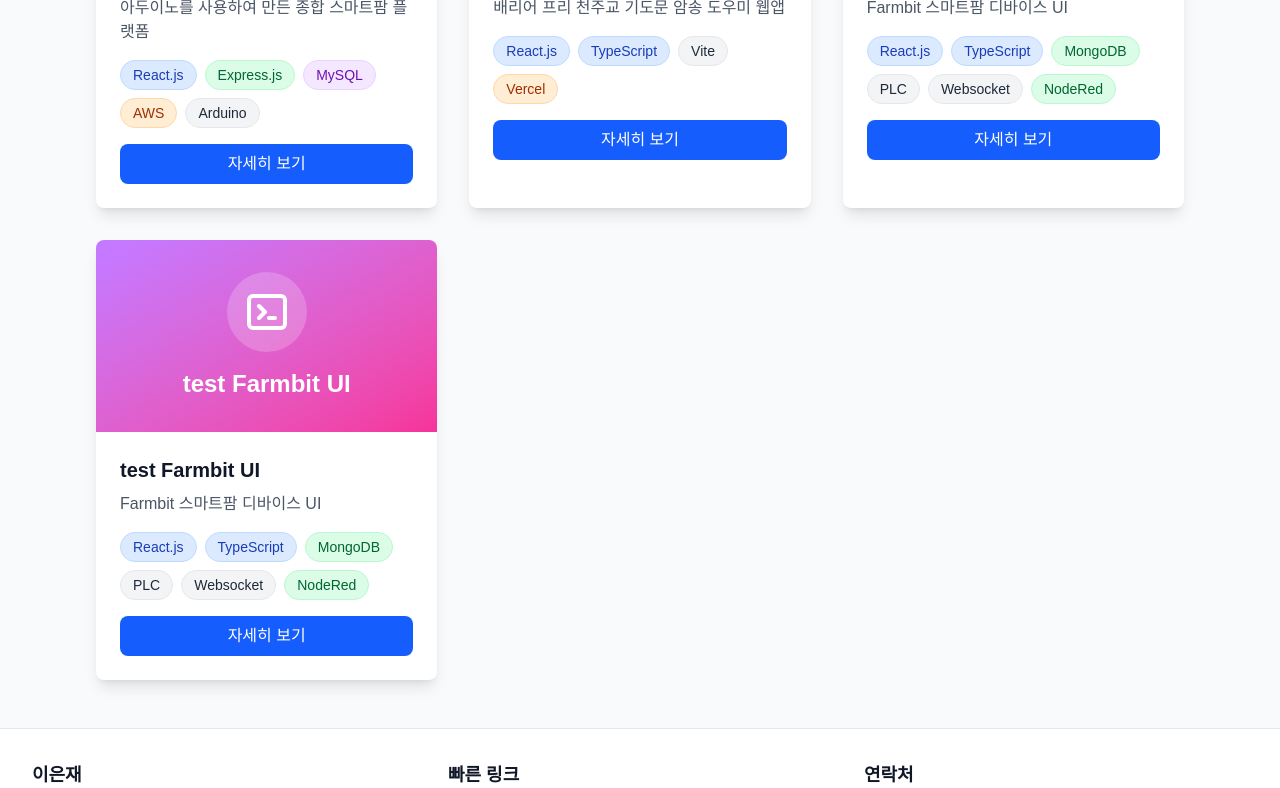
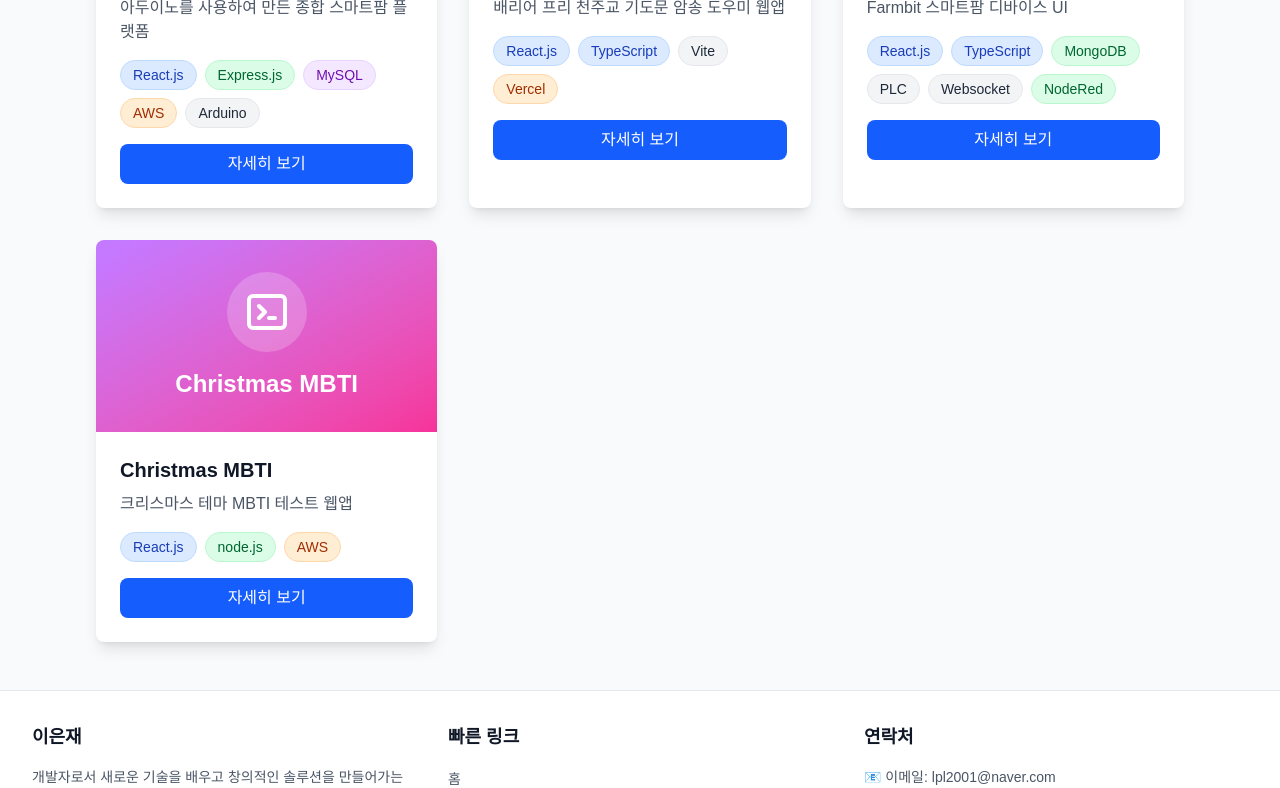
Before and after one commit to ej-rarus/leeeunjae.com, a Next.js app: page /projects in a window 1280 px wide. Shown: the part 500-1288 px from the top of the page. Built offline with nearby package versions, Linux system fonts and the light colour scheme.

Commit message:
v0.0.24 프로젝트 업데이트: 'test Farmbit UI'를 'Christmas MBTI'로 변경하고, 기술 스택을 React.js, node.js, AWS로 수정함. 링크를 YouTube로 업데이트하여 접근성을 향상시킴.

```diff
--- a/data/projects.ts
+++ b/data/projects.ts
@@ -45,14 +45,14 @@ export const projects: Project[] = [
     iconType: "api"
   },
   {
-    id: "test-ui",
-    title: "test Farmbit UI",
-    description: "Farmbit 스마트팜 디바이스 UI",
-    technologies: ["React.js", "TypeScript", "MongoDB", "PLC", "Websocket","NodeRed"],
+    id: "christmas-mbti",
+    title: "Christmas MBTI",
+    description: "크리스마스 테마 MBTI 테스트 웹앱",
+    technologies: ["React.js", "node.js", "AWS"],
     gradientFrom: "from-purple-400",
     gradientTo: "to-pink-500",
     buttonText: "자세히 보기",
-    href: "/projects/farmbit-ui",
+    href: "https://www.youtube.com/watch?v=hMyr1IwnNsU",
     iconType: "api"
   }
 ];
```
